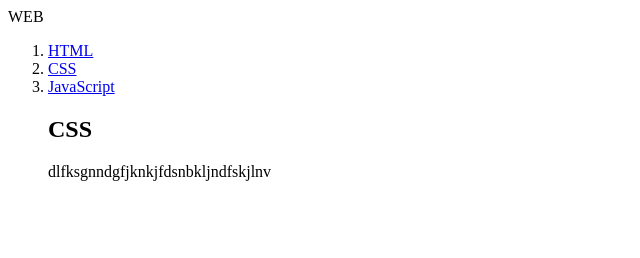
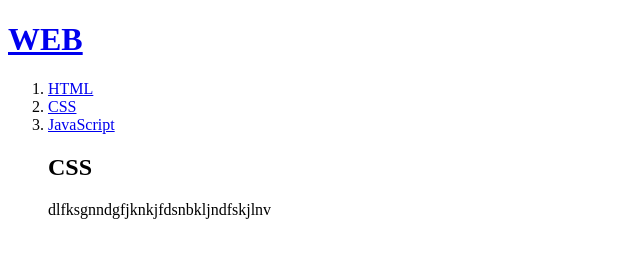
Before and after one commit to choicohci/greed, a plain HTML site: page 2.html in a window 1280 px wide. Shown: the whole page, without its empty margins (0-640 px from the left). Drawn offline with Linux system fonts and the light colour scheme.

Commit message:
Add files via upload

```diff
--- a/2.html
+++ b/2.html
@@ -6,7 +6,7 @@
 </head>
 
 <body>
-  <h1<a href="index.html">WEB</a></h1>
+  <h1><a href="index.html">WEB</a></h1>
   <ol>
     <li><a href="1.html">HTML</a></li>
     <li><a href="2.html">CSS</a></li>
```
Also changed, not shown: 3.html (+1 -1 lines), index.html (+1 -1 lines).
